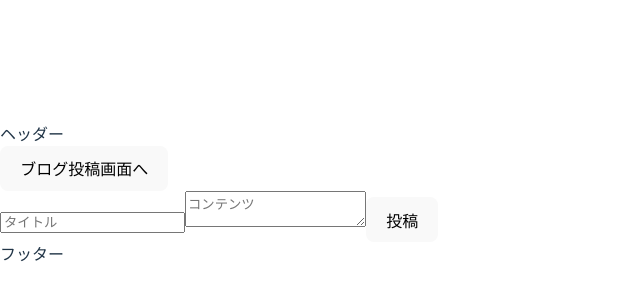
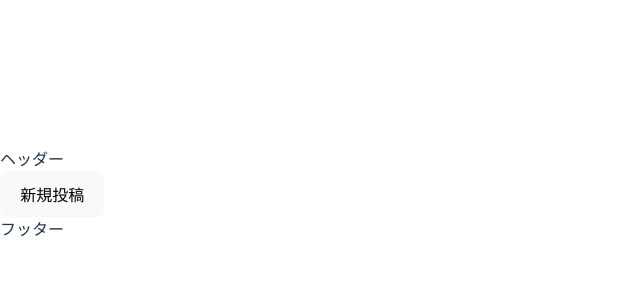
Before and after one commit to superrr-dry/react-blog, a React (Vite) app: page /blog in a window 1280 px wide. Shown: the part 206-506 px from the top of the page, without its empty margins (0-640 px from the left). Built offline with nearby package versions, Linux system fonts and the light colour scheme.

Commit message:
デェレクトリ整理

```diff
--- a/src/App.tsx
+++ b/src/App.tsx
@@ -1,19 +1,17 @@
-import React from 'react';
-import { BrowserRouter as Router, Routes, Route } from 'react-router-dom';
-import BlogForm from './BlogForm';
-import NavigateButton from './Organisms/NavigateButton';
-import Header from './Organisms/Header';
-import Footer from './Organisms/Footer';
+import { BrowserRouter as Router } from 'react-router-dom';
+import { BlogProvider } from './contexts/BlogContext';
+import Header from './components/Header';
+import Footer from './components/Footer';
+import { RouterConfig } from './Routes/RouterConfig';
 
 const App: React.FC = () => {
   return (
     <Router>
-      <Header />
-      <NavigateButton />
-      <Routes>
-        <Route path="/blog" element={<BlogForm />} />
-      </Routes>
-      <Footer />
+      <BlogProvider>
+        <Header />
+        <RouterConfig />
+        <Footer />
+      </BlogProvider>
     </Router>
   );
 }
--- a/src/Organisms/NavigateButton.tsx
+++ /dev/null
@@ -1,12 +0,0 @@
-import React from 'react';
-import { useNavigate } from 'react-router-dom';
-
-const NavigateButton: React.FC = () => {
-  const navigate = useNavigate();
-
-  return (
-    <button onClick={() => navigate('/blog')}>ブログ投稿画面へ</button>
-  );
-}
-
-export default NavigateButton;
--- /dev/null
+++ b/src/Routes/RouterConfig.tsx
@@ -0,0 +1,16 @@
+import React from 'react';
+import { Routes, Route } from 'react-router-dom';
+import HomePage from '../components/HomePage';
+import BlogForm from '../components/blogs/BlogForm';
+import BlogList from '../components/blogs/BlogList';
+
+
+export const RouterConfig:React.FC =() => {
+    return (
+        <Routes>
+            <Route path="/" element={<HomePage />} />
+            <Route path="/blog" element={<BlogList />} />
+            <Route path="/blog/form" element={<BlogForm />} />
+        </Routes>
+    );
+}
--- /dev/null
+++ b/src/components/HomePage.tsx
@@ -0,0 +1,13 @@
+// HomePage.tsx
+import React from 'react';
+import NavigateButton from './NavigateButton';
+
+const HomePage: React.FC = () => {
+    return (
+        <div>
+            <NavigateButton to="/blog" text="ブログ一覧" />
+        </div>
+    );
+}
+
+export default HomePage;
--- /dev/null
+++ b/src/components/NavigateButton.tsx
@@ -0,0 +1,17 @@
+import React from 'react';
+import { useNavigate } from 'react-router-dom';
+
+interface NavigateButtonProps {
+  to: string;
+  text: string;
+}
+
+const NavigateButton: React.FC<NavigateButtonProps> = ({ to, text }) => {
+  const navigate = useNavigate();
+
+  return (
+    <button onClick={() => navigate(to)}>{text}</button>
+  );
+}
+
+export default NavigateButton;
--- a/src/BlogForm.tsx
+++ b/src/components/blogs/BlogForm.tsx
@@ -1,19 +1,24 @@
-import React, { useState } from 'react';
+import React from 'react';
 import { useForm } from 'react-hook-form';
+import { useNavigate } from 'react-router-dom';
+import NavigateButton from '../NavigateButton';
+import { useBlogContext } from '../../contexts/BlogContext';
 
-interface BlogPost {
+export interface BlogPost {
   title: string;
   content: string;
 }
 
 const BlogForm: React.FC = () => {
-    const { register, handleSubmit, reset, formState: { errors } } = useForm<BlogPost>();
-    const [posts, setPosts] = useState<BlogPost[]>([]);
+  const { register, handleSubmit, reset, formState: { errors } } = useForm<BlogPost>();
+  const navigate = useNavigate();
+  const { setPosts } = useBlogContext();
 
-    const onSubmit = (data: BlogPost) => {
-      setPosts([...posts, data]);
-      reset();
-    };
+  const onSubmit = (data: BlogPost) => {
+    setPosts(prevPosts => [...prevPosts, data]);
+    reset();
+    navigate('/blog'); // 投稿後に一覧画面にナビゲート
+  };
 
   return (
     <div>
@@ -26,15 +31,7 @@ const BlogForm: React.FC = () => {
 
         <button type="submit">投稿</button>
       </form>
-
-      <div>
-        {posts.map((post, index) => (
-          <div key={index}>
-            <h2>{post.title}</h2>
-            <p>{post.content}</p>
-          </div>
-        ))}
-      </div>
+      <NavigateButton to="/blog" text="戻る" />
     </div>
   );
 }
--- /dev/null
+++ b/src/components/blogs/BlogList.tsx
@@ -0,0 +1,22 @@
+// BlogList.tsx
+import React from 'react';
+import NavigateButton from '../NavigateButton';
+import { useBlogContext } from '../../contexts/BlogContext';
+
+const BlogList: React.FC = () => {
+    const { posts } = useBlogContext();
+
+    return (
+        <div>
+            <NavigateButton to="/blog/form" text="新規投稿" />
+            {posts.map((post, index) => (
+                <div key={index}>
+                <h2>{post.title}</h2>
+                <p>{post.content}</p>
+                </div>
+            ))}
+        </div>
+    );
+}
+
+export default BlogList;
--- /dev/null
+++ b/src/contexts/BlogContext.tsx
@@ -0,0 +1,32 @@
+// BlogContext.tsx
+import React, { createContext, useState, useContext, ReactNode } from 'react';
+import { BlogPost } from '../components/blogs/BlogForm';
+
+interface BlogContextProps {
+    posts: BlogPost[];
+    setPosts: React.Dispatch<React.SetStateAction<BlogPost[]>>;
+}
+
+const BlogContext = createContext<BlogContextProps | null>(null);
+
+export const useBlogContext = () => {
+    const context = useContext(BlogContext);
+    if (!context) {
+        throw new Error('useBlogContext must be used within a BlogProvider');
+    }
+    return context;
+}
+
+interface BlogProviderProps {
+    children: ReactNode;
+}
+
+export const BlogProvider: React.FC<BlogProviderProps> = ({ children }) => {
+    const [posts, setPosts] = useState<BlogPost[]>([]);
+
+    return (
+        <BlogContext.Provider value={{ posts, setPosts }}>
+            {children}
+        </BlogContext.Provider>
+    );
+}
```
Also changed, not shown: src/hooks/useShouldShowButton.ts (added, +9 -0 lines), src/components/Footer.tsx (renamed from src/Organisms/Footer.tsx), src/components/Header.tsx (renamed from src/Organisms/Header.tsx).
